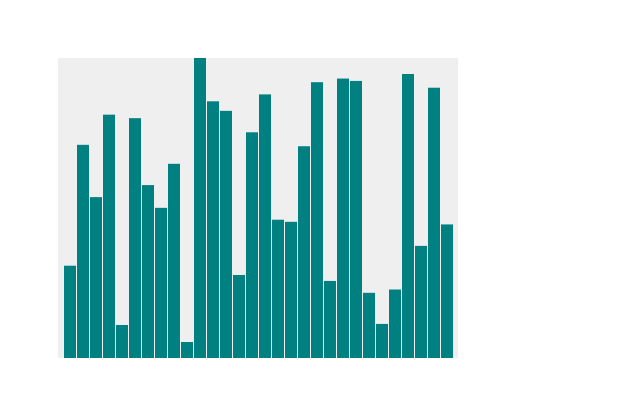
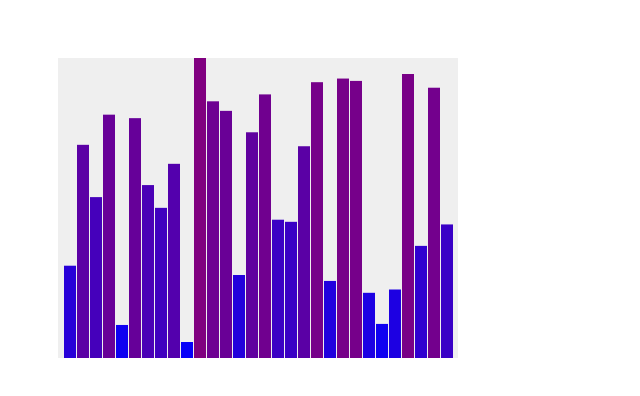
Before and after one commit to DaniCastilho/d3Study, a website built with Parcel: page index.html in a window 1280 px wide. Shown: the whole page, without its empty margins (0-640 px from the left). Built offline with nearby package versions, Linux system fonts and the light colour scheme.

Commit message:
trying range colors

```diff
--- a/index.html
+++ b/index.html
@@ -15,7 +15,7 @@
 			background-color: #efefef;
 		}
 		.bar{
-			fill: teal;
+			/* fill: teal; */
 		}
 
 
--- a/src/index.js
+++ b/src/index.js
@@ -24,6 +24,11 @@ import _ from "lodash";
     .domain([0, d3.max(dataset)])
     .range([0, h]);
 
+  var colorScale = d3
+    .scaleLinear()
+    .domain([0, d3.max(dataset)])
+    .range(["blue", "purple"]);
+
   svg
     .selectAll("rect")
     .data(dataset)
@@ -33,5 +38,6 @@ import _ from "lodash";
     .attr("x", d => xScale(d))
     .attr("y", d => h - yScale(d))
     .attr("width", xScale.bandwidth())
-    .style("height", d => yScale(d));
+    .style("height", d => yScale(d))
+    .attr("fill", colorScale);
 })();
```
